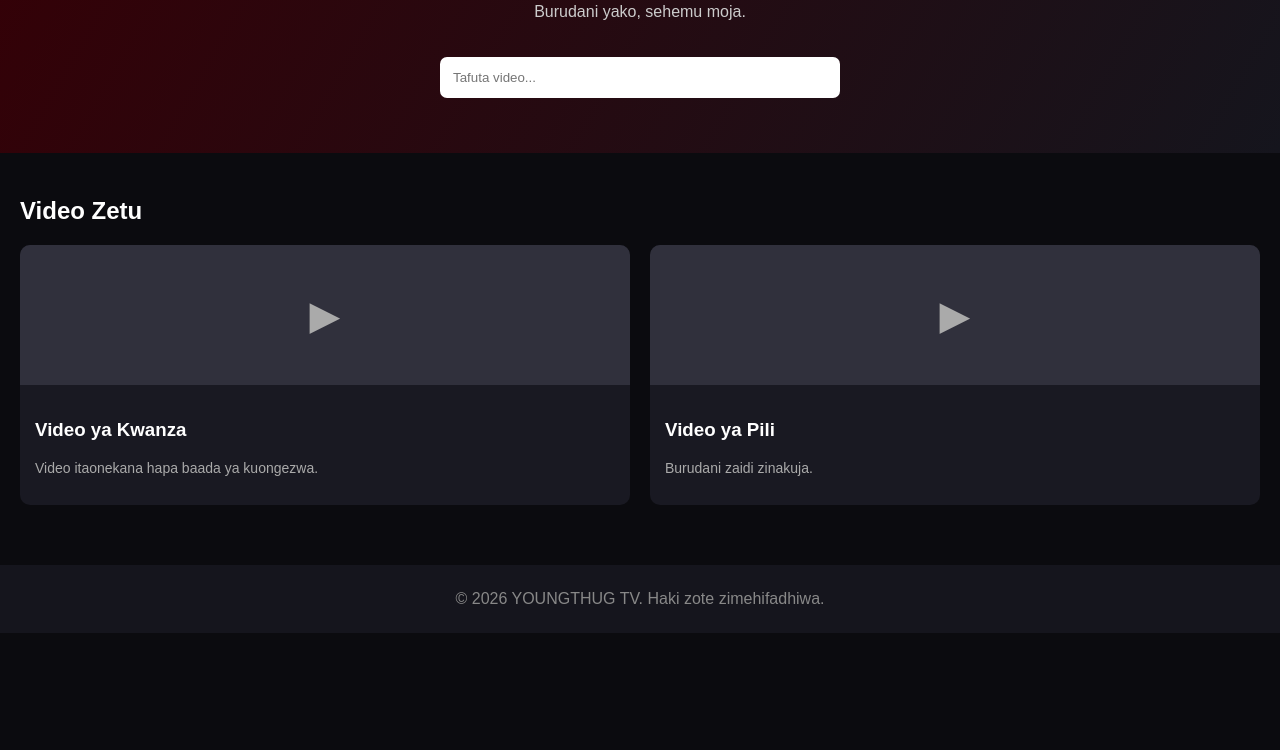
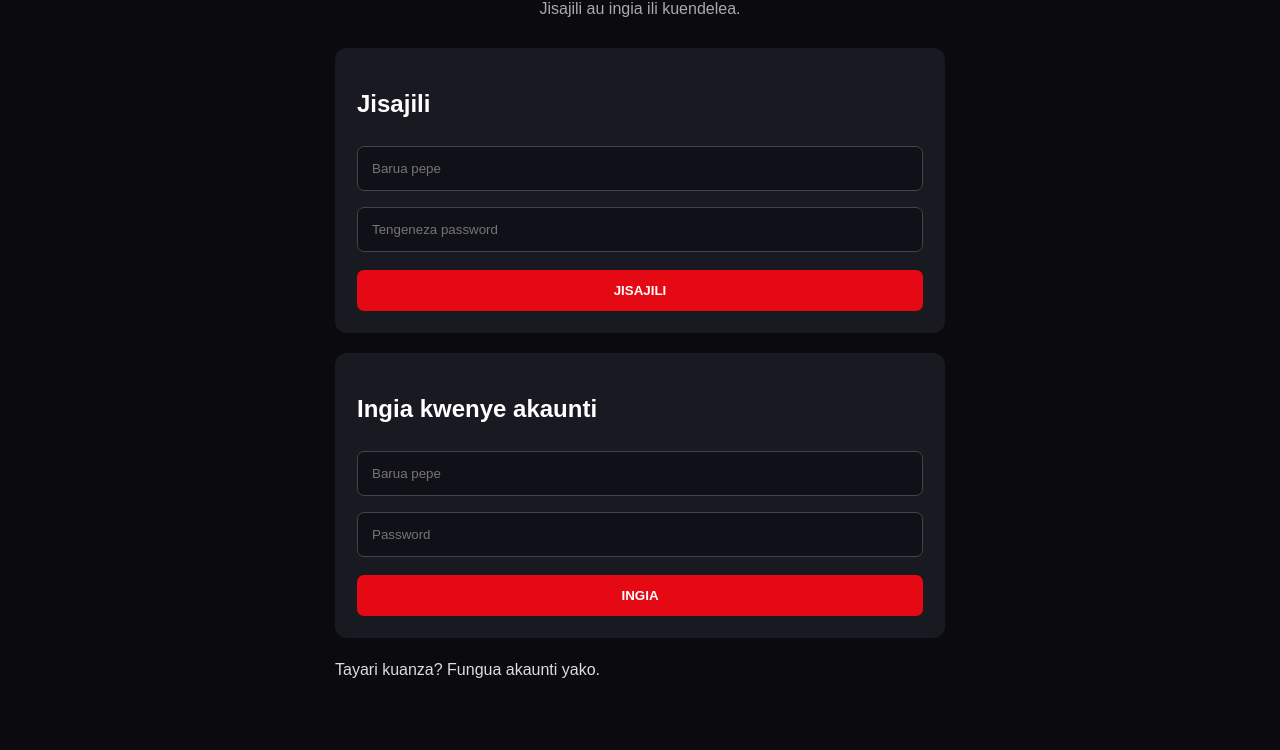
Before and after one commit to rubensenyagwa-sys/youngthug-tv, a plain HTML site: page index.html in a window 1280 px wide. Shown: the part 212-962 px from the top of the page. Before the commit the page ends 845 px from the top, so only its background shows below. Drawn offline with Linux system fonts and the light colour scheme; a script that the page names is missing.

Commit message:
Update index.html

```diff
--- a/index.html
+++ b/index.html
@@ -9,109 +9,149 @@
     * { box-sizing: border-box; }
     body {
       margin: 0;
-      font-family: Arial, sans-serif;
       background: #0b0b0f;
       color: white;
+      font-family: Arial, sans-serif;
     }
     header {
-      background: #15151d;
       padding: 20px;
+      background: #171720;
       display: flex;
       justify-content: space-between;
       align-items: center;
       flex-wrap: wrap;
-      gap: 15px;
+      gap: 12px;
     }
-    .logo { color: #e50914; font-size: 25px; font-weight: bold; }
-    nav a {
+    .logo { color: #e50914; font-size: 23px; font-weight: bold; }
+    main { max-width: 650px; margin: 35px auto; padding: 20px; }
+    .welcome { text-align: center; margin-bottom: 30px; }
+    .welcome h1 { font-size: 32px; }
+    .welcome p { color: #aaa; }
+    .panel {
+      background: #191922;
+      padding: 22px;
+      border-radius: 12px;
+      margin-bottom: 20px;
+    }
+    input {
+      width: 100%;
+      padding: 14px;
+      margin: 8px 0;
+      border: 1px solid #444;
+      border-radius: 7px;
+      background: #101018;
       color: white;
-      text-decoration: none;
-      margin-left: 15px;
     }
-    .hero {
-      padding: 55px 20px;
-      text-align: center;
-      background: linear-gradient(120deg, #350006, #15151d);
-    }
-    .hero h1 { font-size: 38px; margin-bottom: 10px; }
-    .hero p { color: #ccc; }
-    .search {
-      margin-top: 20px;
+    button {
+      width: 100%;
       padding: 13px;
-      width: min(90%, 400px);
+      margin-top: 10px;
       border: 0;
       border-radius: 7px;
+      background: #e50914;
+      color: white;
+      font-weight: bold;
+      cursor: pointer;
     }
-    main { padding: 25px 20px; }
-    .videos {
-      display: grid;
-      grid-template-columns: repeat(auto-fit, minmax(220px, 1fr));
-      gap: 20px;
-    }
-    .video {
-      background: #191922;
-      border-radius: 10px;
-      overflow: hidden;
-    }
-    .thumbnail {
-      height: 140px;
-      background: #30303c;
-      display: grid;
-      place-items: center;
-      color: #aaa;
-      font-size: 40px;
-    }
-    .details { padding: 15px; }
-    .details p { color: #aaa; font-size: 14px; }
-    footer {
-      text-align: center;
-      padding: 25px;
-      color: #888;
-      background: #15151d;
-      margin-top: 35px;
-    }
+    button.secondary { background: #33333e; }
+    #message { color: #ddd; line-height: 1.5; }
+    footer { text-align: center; padding: 25px; color: #888; }
   </style>
 </head>
 <body>
 
 <header>
   <div class="logo">YOUNGTHUG TV</div>
-  <nav>
-    <a href="#">Nyumbani</a>
-    <a href="#">Video</a>
-    <a href="#">Kuingia</a>
-  </nav>
+  <span>Burudani yako, sehemu moja.</span>
 </header>
 
-<section class="hero">
-  <h1>Karibu YOUNGTHUG TV</h1>
-  <p>Burudani yako, sehemu moja.</p>
-  <input class="search" type="search" placeholder="Tafuta video...">
-</section>
+<main>
+  <section class="welcome">
+    <h1>Karibu YOUNGTHUG TV</h1>
+    <p>Jisajili au ingia ili kuendelea.</p>
+  </section>
 
-<main>
-  <h2>Video Zetu</h2>
-  <div class="videos">
-    <div class="video">
-      <div class="thumbnail">▶</div>
-      <div class="details">
-        <h3>Video ya Kwanza</h3>
-        <p>Video itaonekana hapa baada ya kuongezwa.</p>
-      </div>
-    </div>
-    <div class="video">
-      <div class="thumbnail">▶</div>
-      <div class="details">
-        <h3>Video ya Pili</h3>
-        <p>Burudani zaidi zinakuja.</p>
-      </div>
-    </div>
-  </div>
+  <section class="panel">
+    <h2>Jisajili</h2>
+    <input id="signupEmail" type="email" placeholder="Barua pepe">
+    <input id="signupPassword" type="password" placeholder="Tengeneza password">
+    <button id="signupBtn">JISAJILI</button>
+  </section>
+
+  <section class="panel">
+    <h2>Ingia kwenye akaunti</h2>
+    <input id="loginEmail" type="email" placeholder="Barua pepe">
+    <input id="loginPassword" type="password" placeholder="Password">
+    <button id="loginBtn">INGIA</button>
+    <button id="logoutBtn" class="secondary" hidden>ONDOKA</button>
+  </section>
+
+  <p id="message">Tayari kuanza? Fungua akaunti yako.</p>
 </main>
 
 <footer>
-  © 2026 YOUNGTHUG TV. Haki zote zimehifadhiwa.
+  © 2026 YOUNGTHUG TV
 </footer>
 
+<script type="module">
+  import { createClient } from
+    'https://cdn.jsdelivr.net/npm/@supabase/supabase-js@2/+esm';
+
+  const SUPABASE_URL =
+    'https://winfasfsvcmnacjsqwfa.supabase.co';
+
+  const SUPABASE_PUBLISHABLE_KEY =
+    'sb_publishable_Sz-h0kUkDdk6rOzXLwWMPg_W7MWZTcU';
+
+  const supabase = createClient(
+    SUPABASE_URL,
+    SUPABASE_PUBLISHABLE_KEY
+  );
+
+  const message = document.getElementById('message');
+  const logoutBtn = document.getElementById('logoutBtn');
+
+  document.getElementById('signupBtn').onclick = async () => {
+    const email = document.getElementById('signupEmail').value.trim();
+    const password = document.getElementById('signupPassword').value;
+
+    if (!email || !password) {
+      message.textContent = 'Jaza barua pepe na password.';
+      return;
+    }
+
+    const { error } = await supabase.auth.signUp({
+      email,
+      password
+    });
+
+    message.textContent = error
+      ? error.message
+      : 'Usajili umefanikiwa. Angalia barua pepe yako ikiwa uthibitisho unahitajika.';
+  };
+
+  document.getElementById('loginBtn').onclick = async () => {
+    const email = document.getElementById('loginEmail').value.trim();
+    const password = document.getElementById('loginPassword').value;
+
+    const { error } = await supabase.auth.signInWithPassword({
+      email,
+      password
+    });
+
+    message.textContent = error
+      ? error.message
+      : 'Umeingia kwenye akaunti yako! Karibu YOUNGTHUG TV.';
+
+    if (!error) logoutBtn.hidden = false;
+  };
+
+  logoutBtn.onclick = async () => {
+    const { error } = await supabase.auth.signOut();
+    message.textContent = error ? error.message : 'Umetoka kwenye akaunti.';
+    logoutBtn.hidden = true;
+  };
+</script>
+
 </body>
-  </html>
+</html>
```
